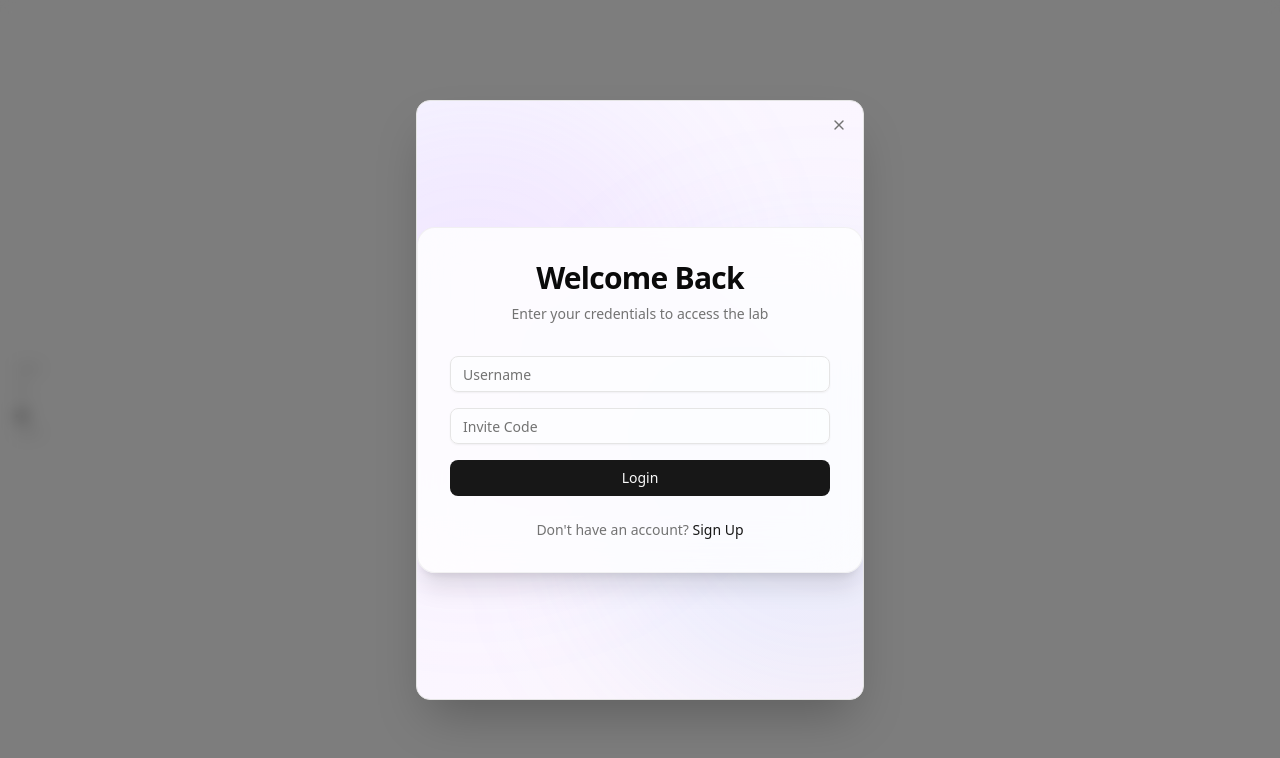
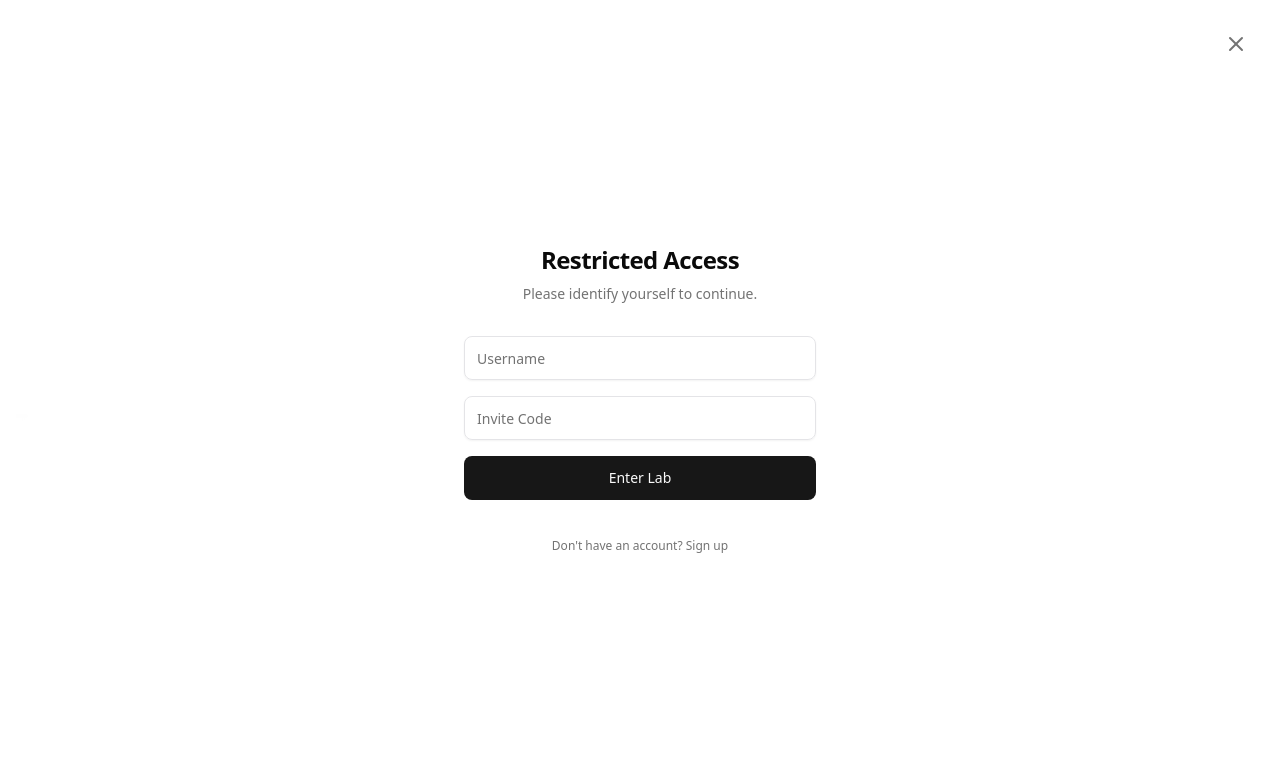
Before and after one commit to vedantlahane/xandar-lab, a Next.js app: page /lab/docs in a window 1280 px wide. Shown: the top 758 px of the page. Built offline with nearby package versions, Linux system fonts and the light colour scheme.

Commit message:
feat: Refactor AuthForm and LoginModal for improved UI and accessibility; update button styles and text

```diff
--- a/components/auth/AuthForm.tsx
+++ b/components/auth/AuthForm.tsx
@@ -29,48 +29,13 @@ export function AuthForm({ mode = "page" }: { mode?: "page" | "modal" }) {
   };
 
   return (
-    <div className={`relative flex flex-col items-center justify-center w-full h-full overflow-hidden ${mode === 'page' ? 'min-h-[600px]' : ''}`}>
-      {/* Animated Background */}
-      <div className="absolute inset-0 z-0">
-         <motion.div
-            className="absolute top-0 left-0 w-full h-full bg-gradient-to-br from-indigo-500/5 via-purple-500/5 to-pink-500/5"
-            animate={{
-                backgroundPosition: ["0% 0%", "100% 100%"],
-            }}
-            transition={{ duration: 20, repeat: Infinity, repeatType: "reverse" }}
-         />
-         <motion.div
-            className="absolute top-1/4 left-1/4 w-96 h-96 bg-blue-400/10 rounded-full blur-3xl"
-            animate={{
-                x: [0, 100, 0],
-                y: [0, 50, 0],
-                scale: [1, 1.2, 1],
-            }}
-            transition={{ duration: 10, repeat: Infinity, ease: "easeInOut" }}
-         />
-         <motion.div
-            className="absolute bottom-1/4 right-1/4 w-96 h-96 bg-purple-400/10 rounded-full blur-3xl"
-            animate={{
-                x: [0, -100, 0],
-                y: [0, -50, 0],
-                scale: [1, 1.2, 1],
-            }}
-            transition={{ duration: 15, repeat: Infinity, ease: "easeInOut" }}
-         />
-      </div>
-
-      {/* Form Card */}
-      <motion.div
-        initial={{ opacity: 0, y: 20 }}
-        animate={{ opacity: 1, y: 0 }}
-        className="relative z-10 w-full max-w-md p-8 bg-card/80 backdrop-blur-xl border border-border/50 rounded-2xl shadow-xl"
-      >
-        <div className="text-center mb-8">
-          <h1 className="text-3xl font-bold tracking-tight mb-2">
-            {isSignUp ? "Create Account" : "Welcome Back"}
+    <div className="w-full max-w-sm mx-auto space-y-8 px-4">
+        <div className="text-center space-y-2">
+          <h1 className="text-2xl font-semibold tracking-tight">
+            {isSignUp ? "Create Account" : "Restricted Access"}
           </h1>
           <p className="text-sm text-muted-foreground">
-            {isSignUp ? "Enter your details to join the lab" : "Enter your credentials to access the lab"}
+            {isSignUp ? "Enter your details to join the lab" : "Please identify yourself to continue."}
           </p>
         </div>
 
@@ -81,7 +46,7 @@ export function AuthForm({ mode = "page" }: { mode?: "page" | "modal" }) {
               value={username}
               onChange={(e) => setUsername(e.target.value)}
               required
-              className="bg-background/50"
+              className="bg-transparent border-zinc-200 dark:border-zinc-800 focus-visible:ring-0 focus-visible:border-zinc-500 transition-colors h-11"
             />
           </div>
           <div className="space-y-2">
@@ -91,7 +56,7 @@ export function AuthForm({ mode = "page" }: { mode?: "page" | "modal" }) {
               value={inviteCode}
               onChange={(e) => setInviteCode(e.target.value)}
               required
-              className="bg-background/50"
+              className="bg-transparent border-zinc-200 dark:border-zinc-800 focus-visible:ring-0 focus-visible:border-zinc-500 transition-colors h-11"
             />
           </div>
 
@@ -101,23 +66,25 @@ export function AuthForm({ mode = "page" }: { mode?: "page" | "modal" }) {
             </p>
           )}
 
-          <Button type="submit" className="w-full" disabled={loading}>
-            {loading ? <Loader2 className="h-4 w-4 animate-spin" /> : (isSignUp ? "Sign Up" : "Login")}
+          <Button
+            type="submit"
+            className="w-full h-11"
+            disabled={loading}
+          >
+            {loading && <Loader2 className="mr-2 h-4 w-4 animate-spin" />}
+            {isSignUp ? "Sign Up" : "Enter Lab"}
           </Button>
         </form>
 
-        <div className="mt-6 text-center text-sm">
-          <span className="text-muted-foreground">
-            {isSignUp ? "Already have an account? " : "Don't have an account? "}
-          </span>
-          <button
-            onClick={() => setIsSignUp(!isSignUp)}
-            className="font-medium text-primary hover:underline"
-          >
-            {isSignUp ? "Login" : "Sign Up"}
-          </button>
+        <div className="text-center">
+            <button
+                type="button"
+                onClick={() => setIsSignUp(!isSignUp)}
+                className="text-xs text-muted-foreground hover:text-foreground transition-colors"
+            >
+                {isSignUp ? "Already have an account? Login" : "Don't have an account? Sign up"}
+            </button>
         </div>
-      </motion.div>
     </div>
   );
 }
--- a/components/auth/LoginModal.tsx
+++ b/components/auth/LoginModal.tsx
@@ -11,33 +11,22 @@ export function LoginModal() {
   return (
     <AnimatePresence>
       {isLoginModalOpen && (
-        <div className="fixed inset-0 z-[100] flex items-center justify-center">
-          {/* Backdrop */}
-          <motion.div
-            initial={{ opacity: 0 }}
-            animate={{ opacity: 1 }}
-            exit={{ opacity: 0 }}
-            onClick={closeLoginModal}
-            className="absolute inset-0 bg-black/50 backdrop-blur-sm"
-          />
-
-          {/* Modal */}
-          <motion.div
-            initial={{ opacity: 0, scale: 0.95, y: 20 }}
-            animate={{ opacity: 1, scale: 1, y: 0 }}
-            exit={{ opacity: 0, scale: 0.95, y: 20 }}
-            className="relative w-full max-w-md mx-4 h-[600px] bg-card rounded-xl shadow-2xl border border-border overflow-hidden"
-          >
+        <motion.div
+            initial={{ y: "-100%" }}
+            animate={{ y: "0%" }}
+            exit={{ y: "-100%" }}
+            transition={{ type: "spring", damping: 25, stiffness: 200 }}
+            className="fixed inset-0 z-[100] flex items-center justify-center bg-background/95 backdrop-blur-md"
+        >
             <button
               onClick={closeLoginModal}
-              className="absolute right-4 top-4 z-20 text-muted-foreground hover:text-foreground"
+              className="absolute right-8 top-8 z-20 text-muted-foreground hover:text-foreground transition-colors"
             >
-              <X className="h-4 w-4" />
+              <X className="h-6 w-6" />
             </button>
 
             <AuthForm mode="modal" />
-          </motion.div>
-        </div>
+        </motion.div>
       )}
     </AnimatePresence>
   );
```
